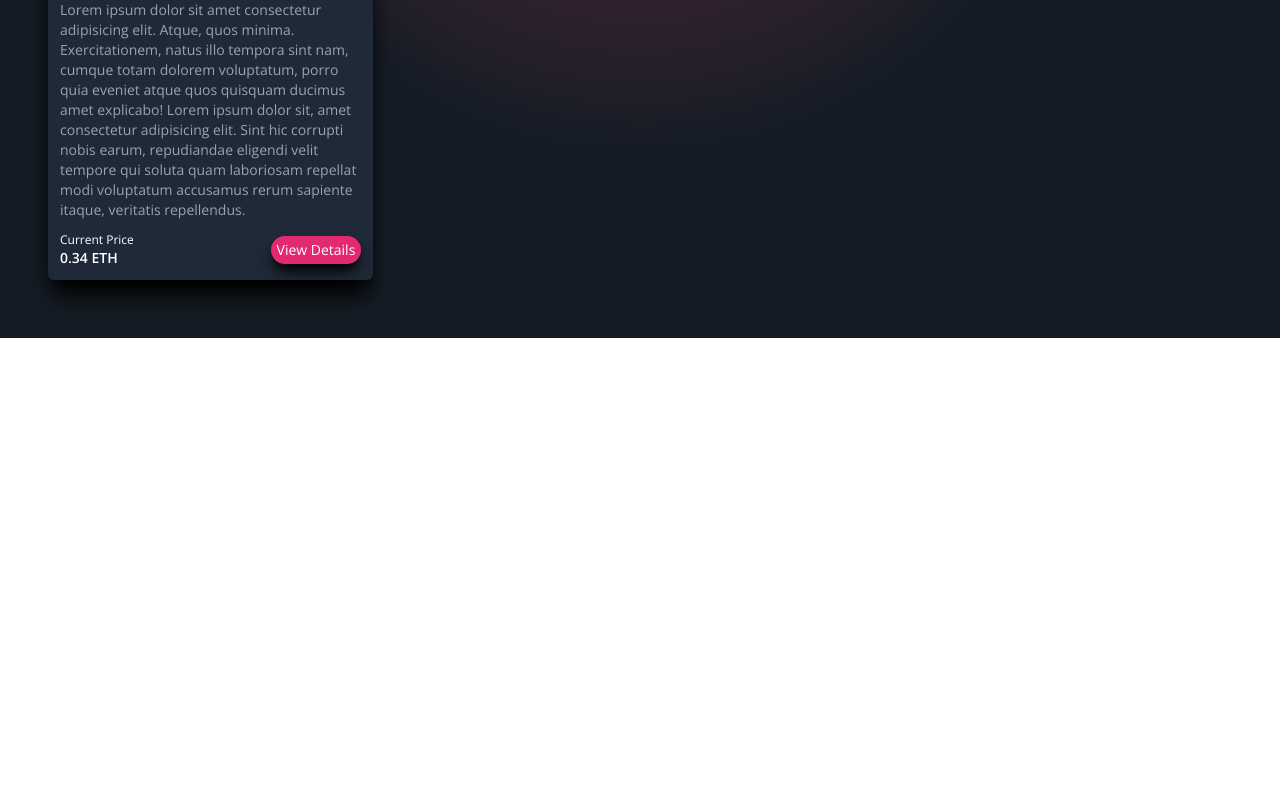
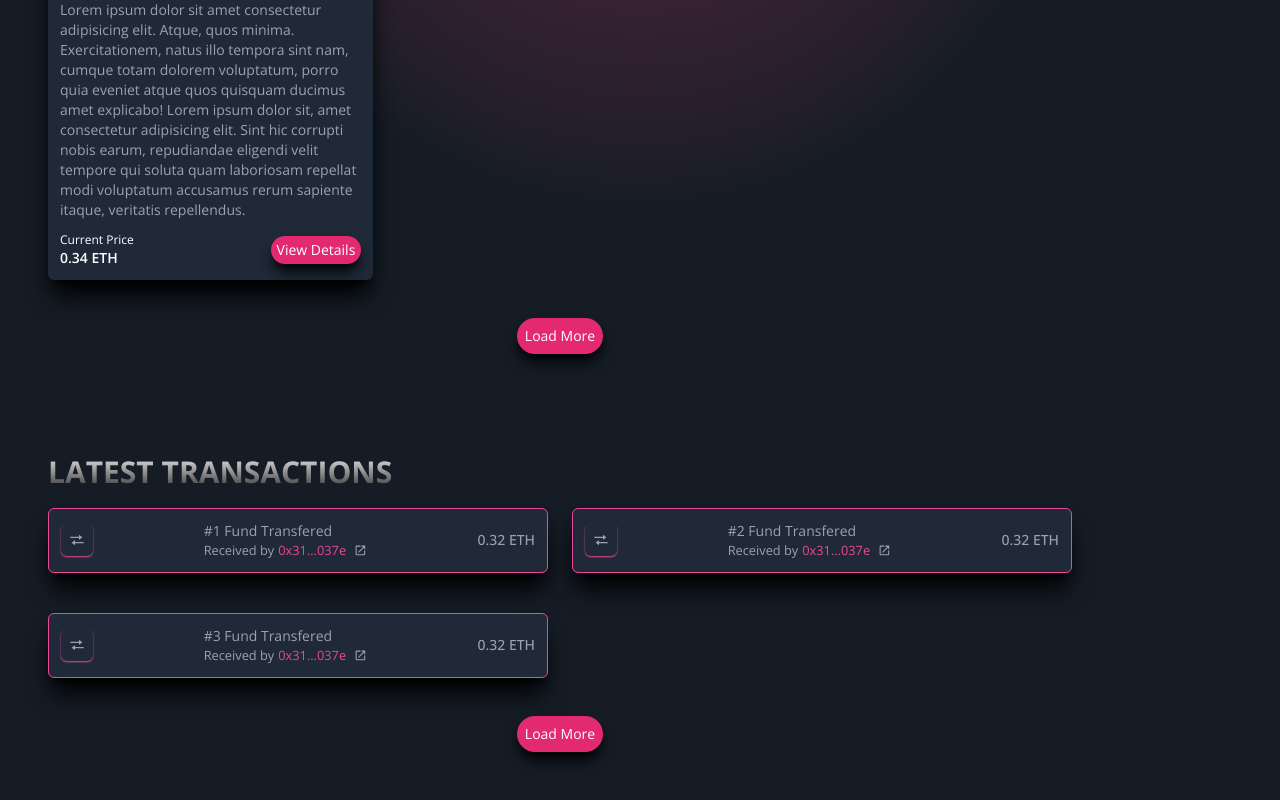
Before and after one commit to KuntalPokiya/NFT-Gallery, a React (Create React App) app: page / in a window 1280 px wide. Shown: the part 1495-2295 px from the top of the page. Before the commit the page ends 1833 px from the top, so only its background shows below. Built offline with nearby package versions, Linux system fonts and the light colour scheme.

Commit message:
Added Transaction section

```diff
--- a/src/App.jsx
+++ b/src/App.jsx
@@ -1,6 +1,7 @@
 import {Artworks} from "./components/Artworks"
 import Header from "./components/Header"
 import Hero from "./components/Hero"
+import Transaction from "./components/Transaction"
 
 const App = () => {
   return (
@@ -10,6 +11,7 @@
         <Hero />
       </div>
       <Artworks />
+      <Transaction />
     </div>
   )
 }
--- a/src/components/Artworks.jsx
+++ b/src/components/Artworks.jsx
@@ -14,6 +14,12 @@
                 {Array(4).fill().map((nft,i)=>(
                     <Card key={i} nft={i + 1}/>
                 ))}
+            </div>
+            <div className='text-center my-5'>
+            <button className='shadow-lg shadow-black text-white text-sm
+             bg-[#e32970] hover:bg-[#bd255f] cursor-pointer rounded-full p-2'>
+                Load More
+            </button>
             </div>
         </div>
     </div>
--- /dev/null
+++ b/src/components/Transaction.jsx
@@ -0,0 +1,48 @@
+import React from 'react'
+import {BiTransfer} from 'react-icons/bi'
+import {MdOpenInNew} from 'react-icons/md'
+
+export const Transaction = () => {
+  return (
+    <div className='bg-[#151c25]'>
+        <div className='w-4/5 py-10 mx-12'>
+            <h4 className='text-white text-3xl font-bold
+                    uppercase text-gradient'>Latest Transactions</h4>
+
+        <div className='grid grid-cols-1 md:grid-cols-2 lg-grid-cols-3
+                    gap-6 md:gap-4 lg:gap-6 py-2.5'>
+                {Array(3).fill().map((nft,i)=>(
+                    <Transactions key={i} tx={i+1} />
+                ))}
+            </div>
+            <div className='text-center my-5'>
+            <button className='shadow-lg shadow-black text-white text-sm
+             bg-[#e32970] hover:bg-[#bd255f] cursor-pointer rounded-full p-2'>
+                Load More
+            </button>
+            </div>
+        </div>
+    </div>
+  )
+}
+
+const Transactions=({tx})=>(
+    <div className='flex justify-between items-center border border-pink-500
+            text-gray-400 w-full shadow-xl shadow-black rounded-md
+            overflow-hidden bg-gray-800 my-2 p-3'>
+        <div className='rounded-md shadow-sm shadow-pink-500 p-2'>
+            <BiTransfer />
+        </div>
+        <div>
+            <h4 className='text-sm'>#{tx} Fund Transfered</h4>
+            <small className='flex justify-start items-center'>
+                <span className='mr-1'>Received by</span>
+                <a className='text-pink-500 mr-2' href="#" target="_blank">0x31...037e</a>
+                <MdOpenInNew />
+            </small>
+        </div>
+        <p className='text-sm font-medium'>0.32 ETH</p>
+    </div>
+)
+
+export default Transaction
```
